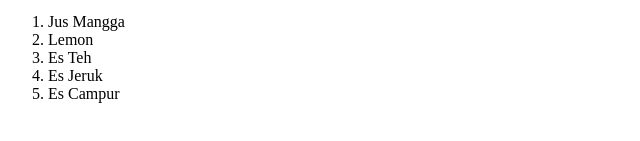
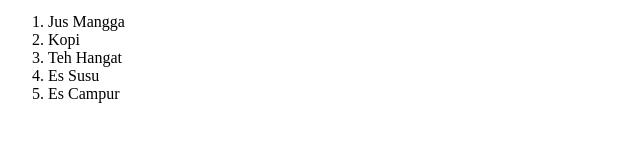
Before and after one commit to ilhamfatkurrocman/belajar-git, a plain HTML site: page index.html in a window 1280 px wide. Shown: the part 173-314 px from the top of the page, 0-640 px from the left. Drawn offline with Linux system fonts and the light colour scheme.

Commit message:
Edit minuman

```diff
--- a/index.html
+++ b/index.html
@@ -19,9 +19,9 @@
 
     <ol>
         <li>Jus Mangga</li>
-        <li>Lemon</li>
-        <li>Es Teh</li>
-        <li>Es Jeruk</li>
+        <li>Kopi</li>
+        <li>Teh Hangat</li>
+        <li>Es Susu</li>
         <li>Es Campur</li>
     </ol>
 
```
